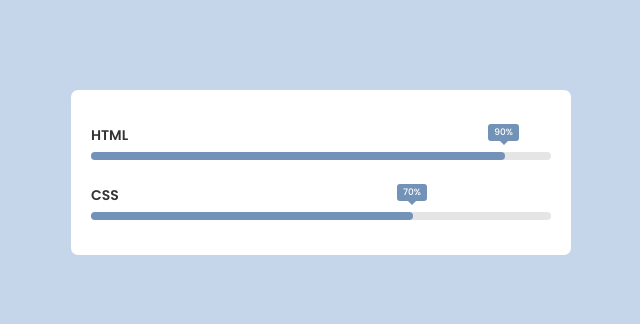
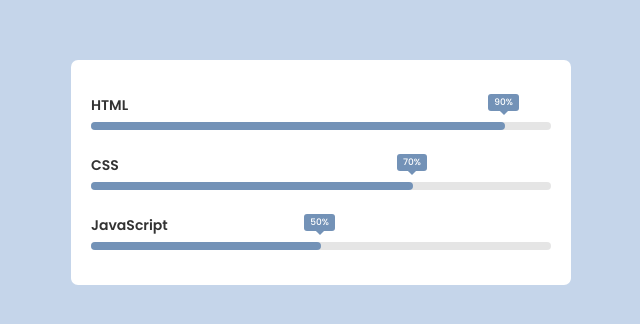
Before and after one commit to jeanmikhaelfuentes/animated-skills-bar, a plain HTML site: page index.html in a window 1280 px wide. Shown: the part 228-552 px from the top of the page, without its empty margins (319-959 px from the left). Drawn offline with Linux system fonts and the light colour scheme.

Commit message:
Added HTML and CSS for JavaScript Skill Bar

```diff
--- a/index.html
+++ b/index.html
@@ -27,6 +27,15 @@
             </div>
         </div>
 
+        <div class="skill-box">
+            <span class="title">JavaScript</span>
+            <div class="skill-bar">
+                <span class="skill-per javascript">
+                    <span class="tooltip">50%</span>
+                </span>
+            </div>
+        </div>
+
     </div>
 </body>
 </html>
--- a/style.css
+++ b/style.css
@@ -60,6 +60,10 @@ body {
     width: 70%;
 }
 
+.skill-per.javascript {
+    width: 50%;
+}
+
 @keyframes progress {
     0% {
         width: 0;
```
